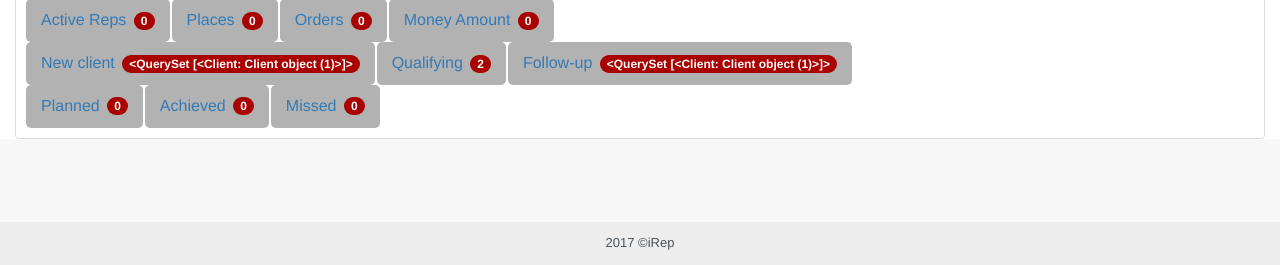
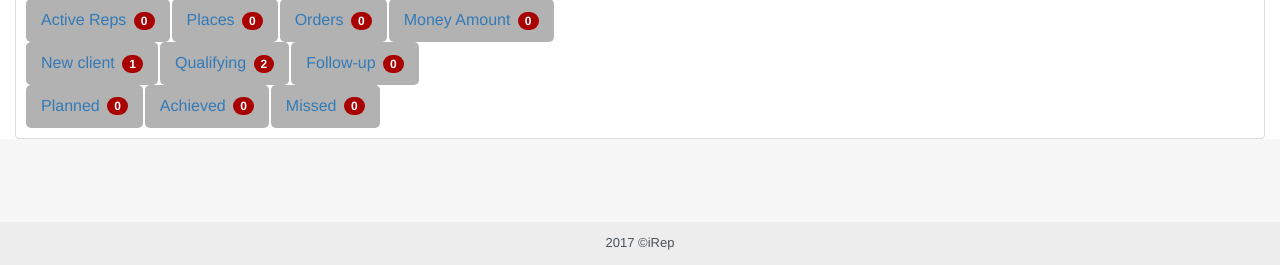
Before and after one commit to eMaM1921990/iRepWebApp, a Django app: page / in a window 1280 px wide. Shown: the part 535-800 px from the top of the page. Run offline with Django 3.2, Linux system fonts and the light colour scheme; a user stored in the database is signed in; tables that the repository leaves empty hold one stand-in row (values such as "Sample post"); some libraries are stand-ins or nearby versions.

Commit message:
dashboard activity

```diff
--- a/iRep/managers/Reports.py
+++ b/iRep/managers/Reports.py
@@ -135,4 +135,4 @@ class DashBoardReports():
          visit = Visits.objects.filter(visit_date__lte=self.to_date, visit_date__gte=self.from_date,
                               sales_force__corp_id=self.corp)
 
-         return Client.objects.all().exclude(id__in = [v.branch.id for v in visit])
+         return Client.objects.all().exclude(id__in = [v.branch.id for v in visit]).count()
--- a/templates/index.html
+++ b/templates/index.html
@@ -87,7 +87,7 @@
             <li role="presentation"><a href="#">New client <span class="badge">{{ new_client|default:0 }}</span></a>
             </li>
             <li role="presentation"><a href="#">Qualifying <span class="badge">2</span></a></li>
-            <li role="presentation"><a href="#">Follow-up <span class="badge">{{ new_client|default:0 }}</span></a></li>
+            <li role="presentation"><a href="#">Follow-up <span class="badge">{{ follow_up|default:0 }}</span></a></li>
 
         </ul>
 
```
